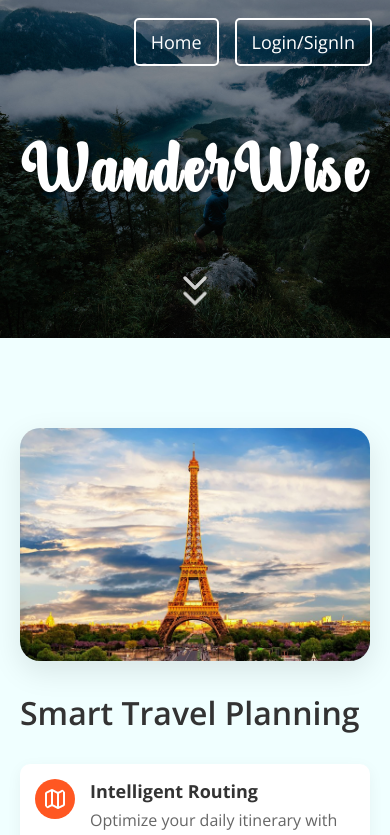
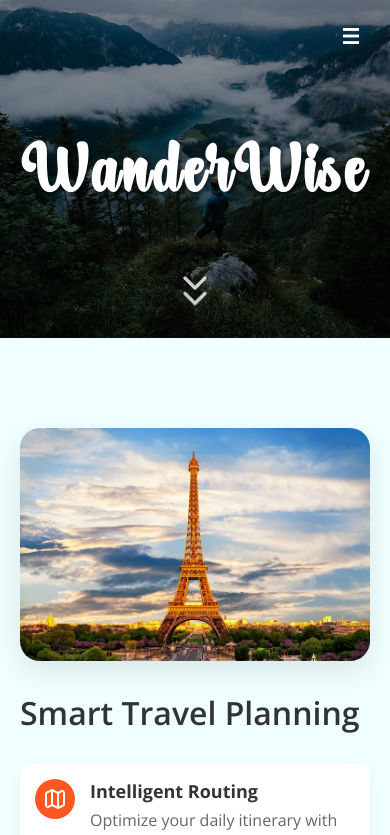
Before and after one commit to shivamchavan12/wanderwise, a React (Create React App) app: page / in a window 390 px wide. Shown: the top 835 px of the page. Built offline with nearby package versions, Linux system fonts and the light colour scheme.

Commit message:
header responsive

```diff
--- a/src/components/header.css
+++ b/src/components/header.css
@@ -2,6 +2,8 @@
 .sticky-header {
     display: flex;
     justify-content: space-between;
+    align-items: center; /* vertically center items */
+    flex-wrap: wrap;    /* allow wrapping on small screens */
     position: fixed;
     top: 0;
     left: 0;
@@ -50,7 +52,7 @@ nav a {
     transition: 0.3s;
     font-size: 18px;
     border: 2px white solid;
-    max-height:fit-content;
+    max-height: fit-content;
 }
 
 .button-link:hover {
@@ -61,9 +63,8 @@ nav a {
     background: #f3f059; /* Highlight active page */
 }
 
-
 /* Home Page Header */
-.home-header{
+.home-header {
     transition: transform 0.4s ease-in-out;
 }
 .home-header .logo a {
@@ -72,7 +73,7 @@ nav a {
 }
 
 /* Login Page Header */
-.login-header{
+.login-header {
     backdrop-filter: blur(8px);
     border: 1px solid rgba(255, 255, 255, 0.5);
 }
@@ -81,14 +82,13 @@ nav a {
 }
 
 /* Trip Planner Header */
-.trip-header{
+.trip-header {
     border: 1px solid black;
     background-color: black;
 }
 .trip-header .logo a {
     color: white; /* Tomato red for Trip Planner */
 }
-
 .trip-header .button-link {
     color: white;
     text-decoration: none;
@@ -99,7 +99,77 @@ nav a {
     border: 2px white solid;
 }
 
-.form-header{
+/* Form Header */
+.form-header {
     border: 1px solid black;
     background-color: black;
 }
+
+/* Default styles for desktop */
+.menu-button {
+    display: none;
+}
+
+.nav-links {
+    display: flex;
+    align-items: center;
+    gap: 1rem;
+}
+
+/* Mobile responsive styles */
+@media (max-width: 768px) {
+    .menu-button {
+        display: block;
+        background: none;
+        border: none;
+        font-size: 1.5rem;
+        cursor: pointer;
+        color: white; /* Ensure menu icon is visible */
+    }
+
+    /* Hide desktop nav on mobile and use a dropdown */
+    .nav-links {
+        display: none;
+        flex-direction: column;
+        position: absolute;
+        top: 60px; /* Adjust based on header height */
+        right: 0;
+        background-color: #000; /* Using black for better contrast */
+        width: 100%;
+        max-width: 250px;
+        box-shadow: 0 4px 6px rgba(0, 0, 0, 0.1);
+        padding: 1rem;
+        z-index: 999;
+    }
+
+    .nav-links a {
+        color: white; /* Ensure nav links are visible on mobile */
+        width: 100%;
+        text-align: center;
+        margin: 0.5rem 0;
+    }
+
+    .nav-links.open {
+        display: flex;
+    }
+}
+
+/* Extra adjustments for very small screens */
+@media (max-width: 480px) {
+    .sticky-header {
+        padding: 0.5rem;
+    }
+
+    .logo a {
+        font-size: 1.4rem;
+    }
+
+    .button-link {
+        font-size: 16px;
+        padding: 8px 12px;
+    }
+
+    .menu-button {
+        font-size: 1.3rem;
+    }
+}
--- a/src/components/header.js
+++ b/src/components/header.js
@@ -11,9 +11,10 @@ const supabase = createClient(
 
 function Header({ isLoggedIn, setIsLoggedIn }) {
   const navigate = useNavigate();
-  const location = useLocation();  // Get current route
+  const location = useLocation(); // Get current route
   const [hideHeader, setHideHeader] = useState(false);
   const [prevScrollY, setPrevScrollY] = useState(0);
+  const [menuOpen, setMenuOpen] = useState(false); // State for mobile menu toggle
 
   // Set default headerClass based on location.pathname
   const [headerClass, setHeaderClass] = useState("default-header");
@@ -46,21 +47,25 @@ function Header({ isLoggedIn, setIsLoggedIn }) {
     } else if (location.pathname === "/Tripplanner") {
       setHeaderClass("trip-header");
     } else if (location.pathname === "/form") {
-        setHeaderClass("form-header");
-    }  else {
+      setHeaderClass("form-header");
+    } else {
       setHeaderClass("default-header");
     }
-  }, [location.pathname]);  // This ensures headerClass updates when pathname changes
+  }, [location.pathname]); // This ensures headerClass updates when pathname changes
 
   const handleLogout = async () => {
     const { error } = await supabase.auth.signOut();
     if (!error) {
       localStorage.removeItem("loggedIn");
       setIsLoggedIn(false);
-      navigate("/login");
+      navigate("/");
     } else {
       console.error("Error logging out:", error.message);
     }
+  };
+
+  const toggleMenu = () => {
+    setMenuOpen(!menuOpen);
   };
 
   return (
@@ -68,17 +73,34 @@ function Header({ isLoggedIn, setIsLoggedIn }) {
       <div className="logo">
         <Link className="name" to="/">WanderWise</Link>
       </div>
-      <nav>
-        <Link className="button-link" to="/">Home</Link>
-
+      {/* Mobile menu button */}
+      <button className="menu-button" onClick={toggleMenu}>
+        &#9776;
+      </button>
+      <nav className={`nav-links ${menuOpen ? "open" : ""}`}>
+        <Link className="button-link" to="/" onClick={() => setMenuOpen(false)}>Home</Link>
         {isLoggedIn ? (
           <>
-            <Link className="button-link" to="/Tripplanner">Trip Planner 🗺️</Link>
-            <Link className="button-link" to="/form">Profile</Link>
-            <Link className="button-link" onClick={handleLogout}>Logout</Link>
+            <Link className="button-link" to="/Tripplanner" onClick={() => setMenuOpen(false)}>
+              Trip Planner 🗺️
+            </Link>
+            <Link className="button-link" to="/form" onClick={() => setMenuOpen(false)}>
+              Profile
+            </Link>
+            <Link
+              className="button-link"
+              onClick={() => {
+                handleLogout();
+                setMenuOpen(false);
+              }}
+            >
+              Logout
+            </Link>
           </>
         ) : (
-          <Link className="button-link" to="/login">Login/SignIn</Link>
+          <Link className="button-link" to="/login" onClick={() => setMenuOpen(false)}>
+            Login/Sign Up
+          </Link>
         )}
       </nav>
     </header>
```
